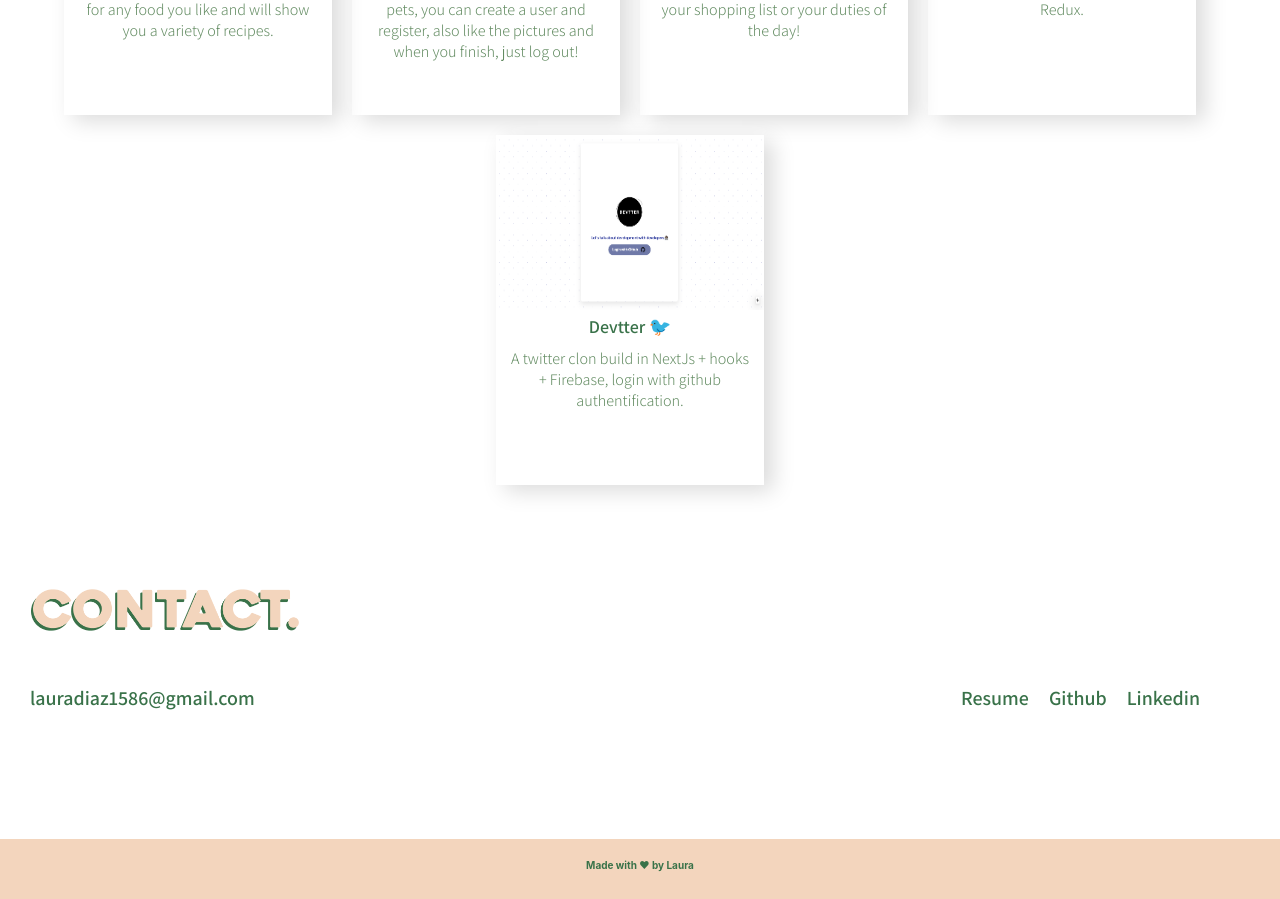
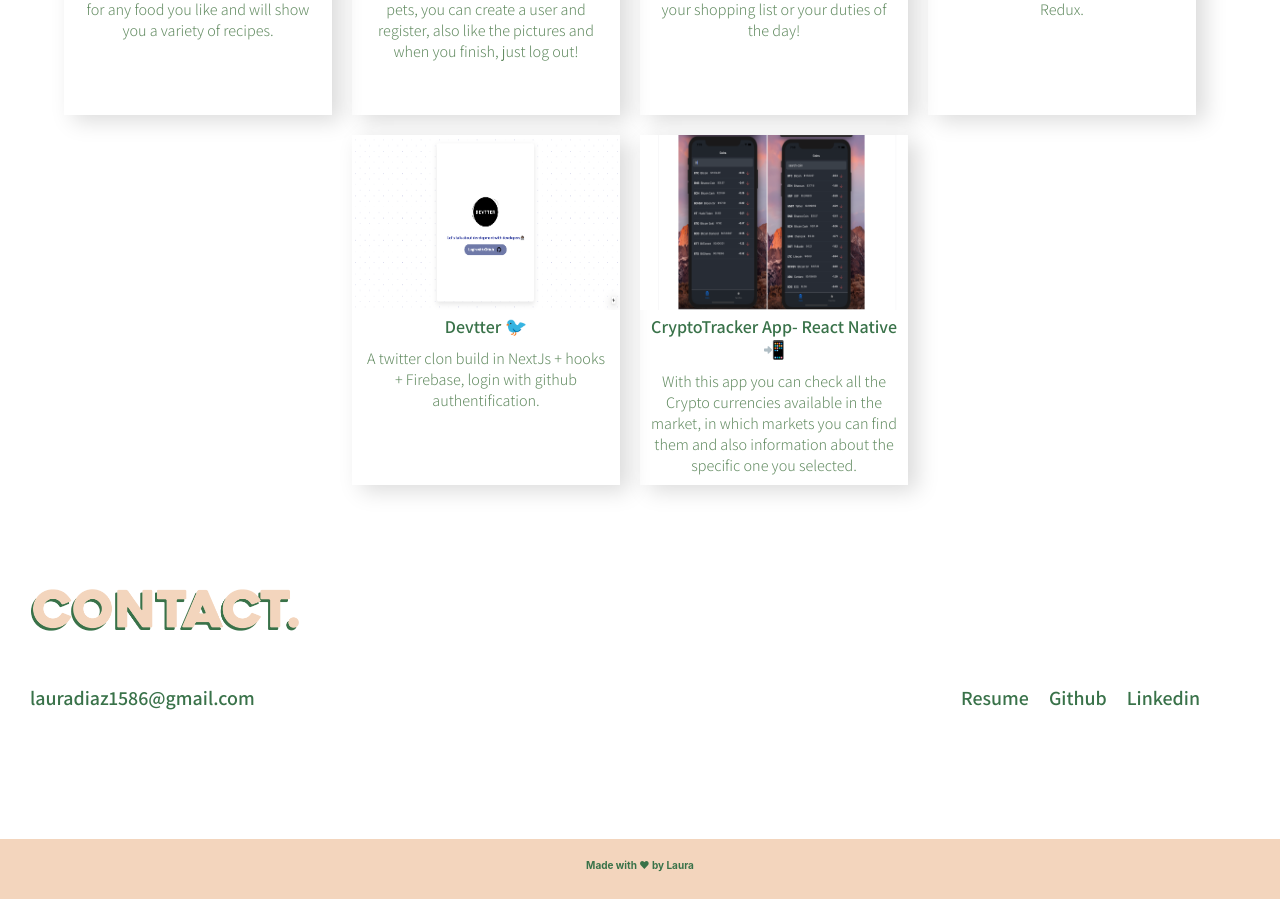
Before and after one commit to lalidiaz/Personal-portfolio-ReactJs, a React (Create React App) app: page / in a window 1280 px wide. Shown: the part 2681-3580 px from the top of the page. Built offline with nearby package versions, Linux system fonts and the light colour scheme.

Commit message:
add projeject

```diff
--- a/src/Components/Cards/index.js
+++ b/src/Components/Cards/index.js
@@ -15,6 +15,7 @@ import project11 from '../../assets/project11.png'
 import project12 from '../../assets/project12.png'
 import project13 from '../../assets/project13.png'
 import project14 from '../../assets/project14.png'
+import project15 from '../../assets/project15.png'
 
 
 class Cards extends React.Component {
@@ -110,6 +111,12 @@ class Cards extends React.Component {
         title: 'Devtter 🐦',
         description: "A twitter clon build in NextJs + hooks + Firebase, login with github authentification.",
         url:'https://github.com/lalidiaz/devtter-NextJs-hooks-firebase'
+      },
+      {
+        img: project15,
+        title: 'CryptoTracker App- React Native 📲',
+        description: "With this app you can check all the Crypto currencies available in the market, in which markets you can find them and also information about the specific one you selected.",
+        url:'https://github.com/lalidiaz/cryptotracker-React-Native'
       }
 
     ]
--- a/src/Components/Cards/style.scss
+++ b/src/Components/Cards/style.scss
@@ -13,11 +13,10 @@ $laptop-breakpoint: 1024px;
 
   @media (min-width: 375px) and (max-width: $mobile2-breakpoint) {
     width: 100%;
-    height: 4300px;
+    height: 4700px;
     display: flex;
     align-items: center;
   }
-
 
   @media (min-width: 320px) and (max-width: $mobile-breakpoint) {
     width: 100%;
```
Also changed, not shown: src/assets/project15.png (added).
